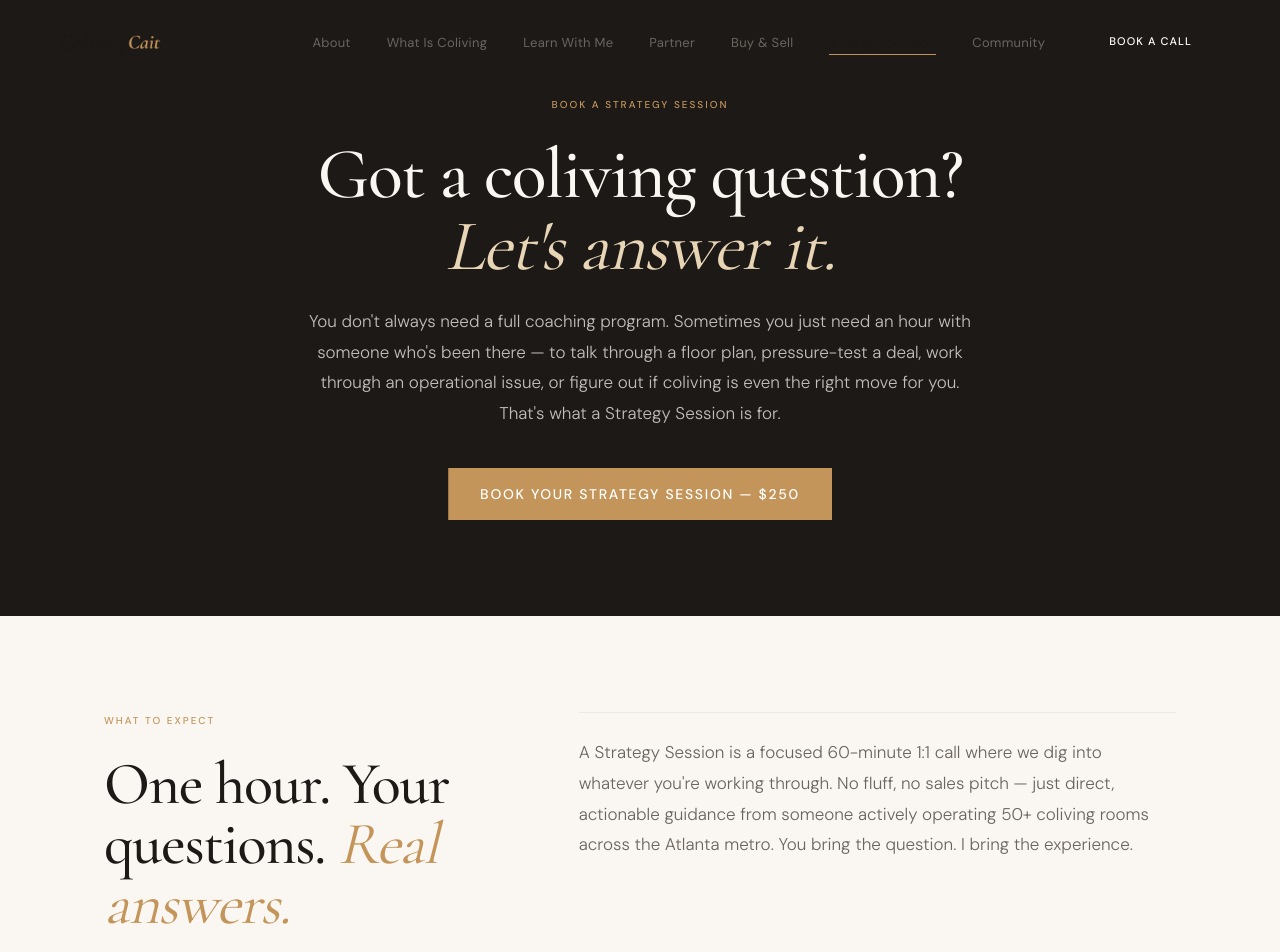
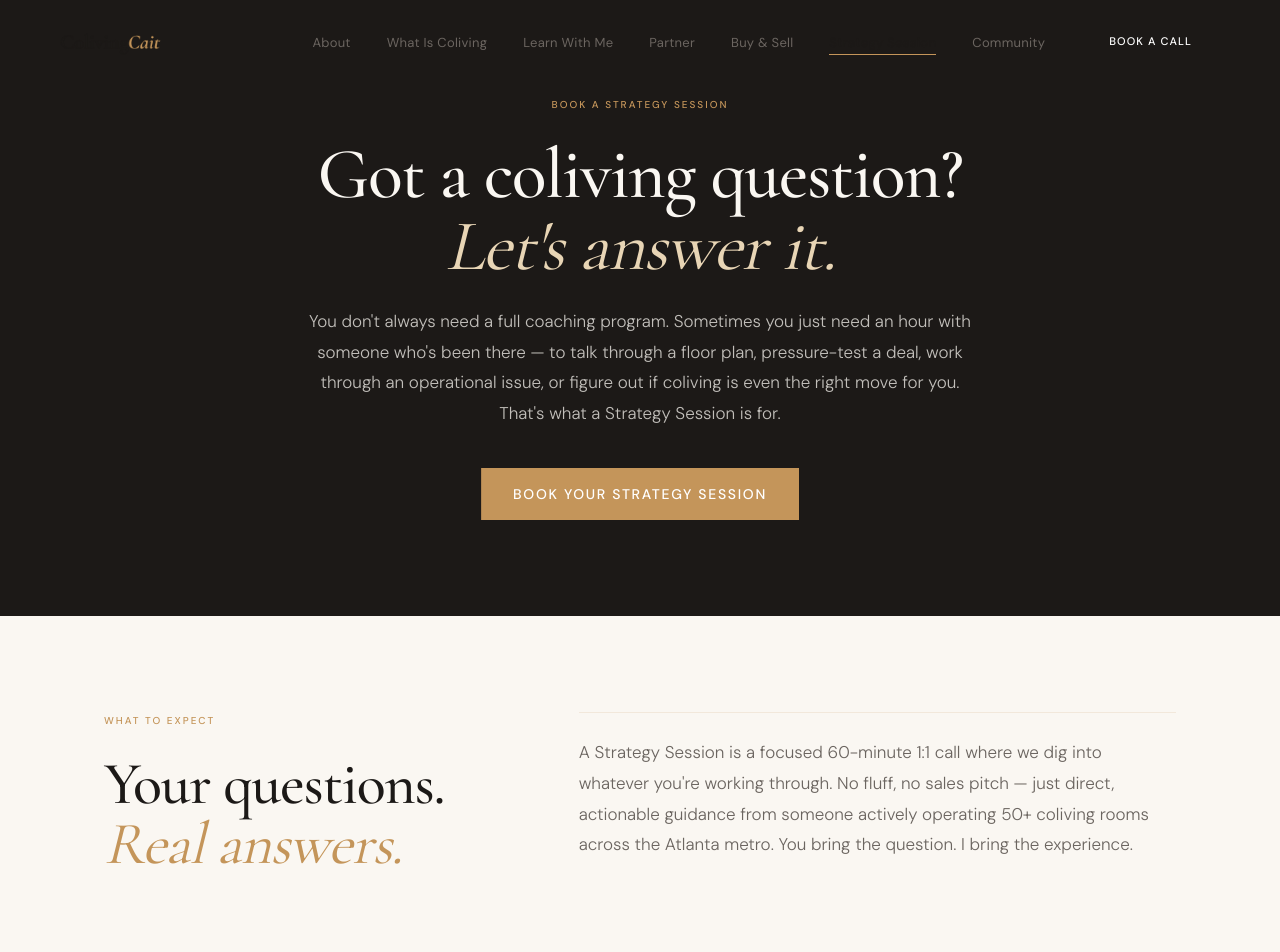
Before and after one commit to colivingcait/ColivingCait, a Next.js app: page /strategy-session in a window 1280 px wide. Shown: the top 952 px of the page. Built offline with nearby package versions, Linux system fonts and the light colour scheme.

Commit message:
Trim Strategy Session copy — drop prices from headlines/CTAs

```diff
--- a/app/strategy-session/page.tsx
+++ b/app/strategy-session/page.tsx
@@ -142,7 +142,7 @@ export default function StrategySessionPage() {
           <Reveal delay={0.4}>
             <div className="mt-10">
               <Button href={STRATEGY_URL} variant="primary" size="lg" magnetic>
-                Book Your Strategy Session — $250
+                Book Your Strategy Session
               </Button>
             </div>
           </Reveal>
@@ -158,7 +158,7 @@ export default function StrategySessionPage() {
             </Reveal>
             <Reveal delay={0.1}>
               <Heading size="lg">
-                One hour. Your questions.{" "}
+                Your questions.{" "}
                 <em>Real answers.</em>
               </Heading>
             </Reveal>
@@ -303,7 +303,7 @@ export default function StrategySessionPage() {
           </Reveal>
           <Reveal delay={0.1}>
             <Heading size="lg">
-              $250 for 60 minutes of{" "}
+              One hour of{" "}
               <em>focused expertise.</em>
             </Heading>
           </Reveal>
@@ -314,7 +314,7 @@ export default function StrategySessionPage() {
               mistakes, learned from them, and can help you avoid the ones
               that cost real money. $250 is not a large number relative to
               the decisions you&apos;re making. A single bad acquisition can
-              cost $30,000. One hour now can prevent that.
+              cost $30,000+. One hour now can prevent that.
             </p>
           </Reveal>
           <Reveal delay={0.3}>
```
